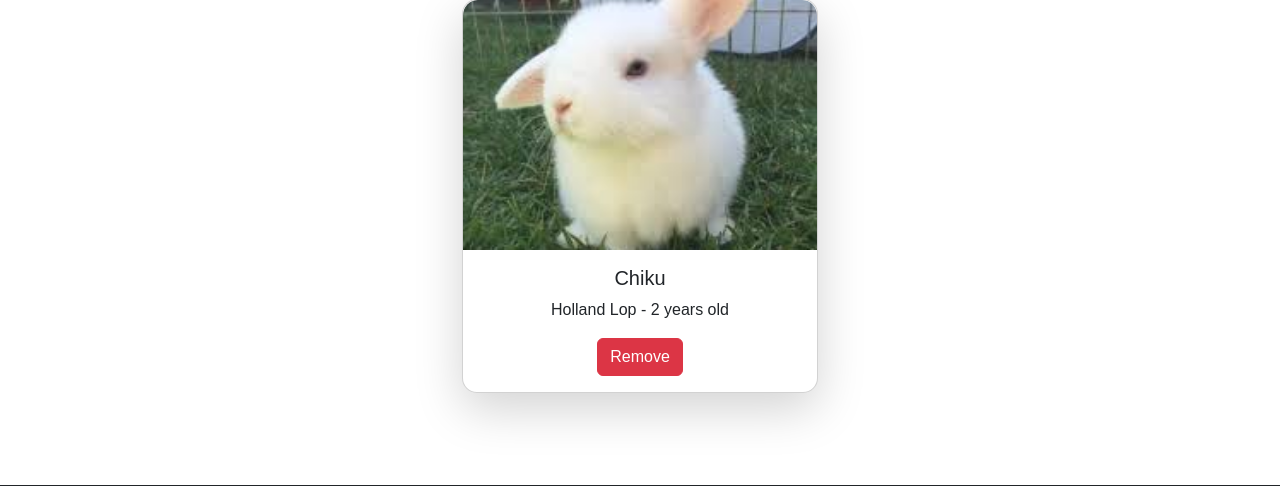
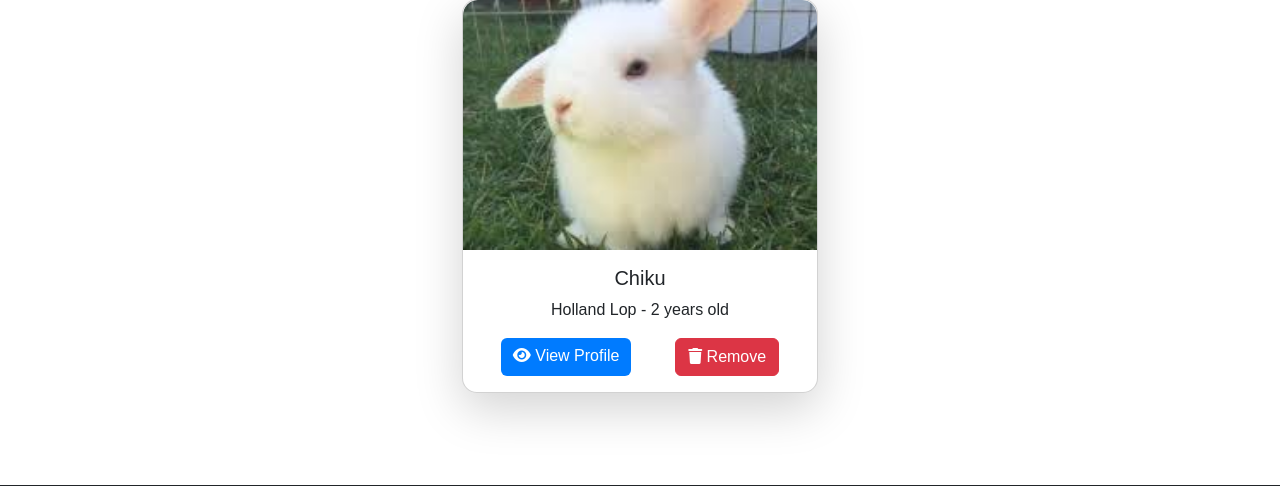
Before and after one commit to lovishmanchanda/PetPaws, a Flask app: page /wishlist in a window 1280 px wide. Shown: the part 201-687 px from the top of the page. Run offline with Flask 3, Linux system fonts and the light colour scheme; a user stored in the database is signed in; data comes from the database, SQL or seed files in the repository; some libraries are stand-ins or nearby versions.

Commit message:
updated wishlisht buttons

```diff
--- a/templates/wishlist.html
+++ b/templates/wishlist.html
@@ -13,7 +13,14 @@
                         <div class="card-body text-center">
                             <h5 class="card-title">{{ pet.name }}</h5>
                             <p class="card-text">{{ pet.breed }} - {{ pet.age }} years old</p>
-                            <a href="{{ url_for('remove_from_wishlist', pet_id=pet.id) }}" class="btn btn-danger btn-remove">Remove</a>
+
+                            <!-- Buttons -->
+                            <div class="d-flex justify-content-around">
+                                <a href="{{ url_for('pet_profile', id=pet.id) }}" class="btn btn-primary btn-view">
+                                    <i class="fas fa-eye"></i> View Profile
+                                </a>
+                                <a href="{{ url_for('remove_from_wishlist', pet_id=pet.id) }}" class="btn btn-danger btn-remove"><i class="fas fa-trash"></i> Remove</a>
+                            </div>
                         </div>
                     </div>
                 </div>
@@ -45,6 +52,14 @@
         border-top-left-radius: 15px;
         border-top-right-radius: 15px;
     }
+    .btn-view {
+        background-color: #007bff;
+        border: none;
+        transition: all 0.3s ease-in-out;
+    }
+    .btn-view:hover {
+        background-color: #0056b3;
+    }
     .btn-remove {
         transition: background-color 0.3s ease-in-out;
     }
```
